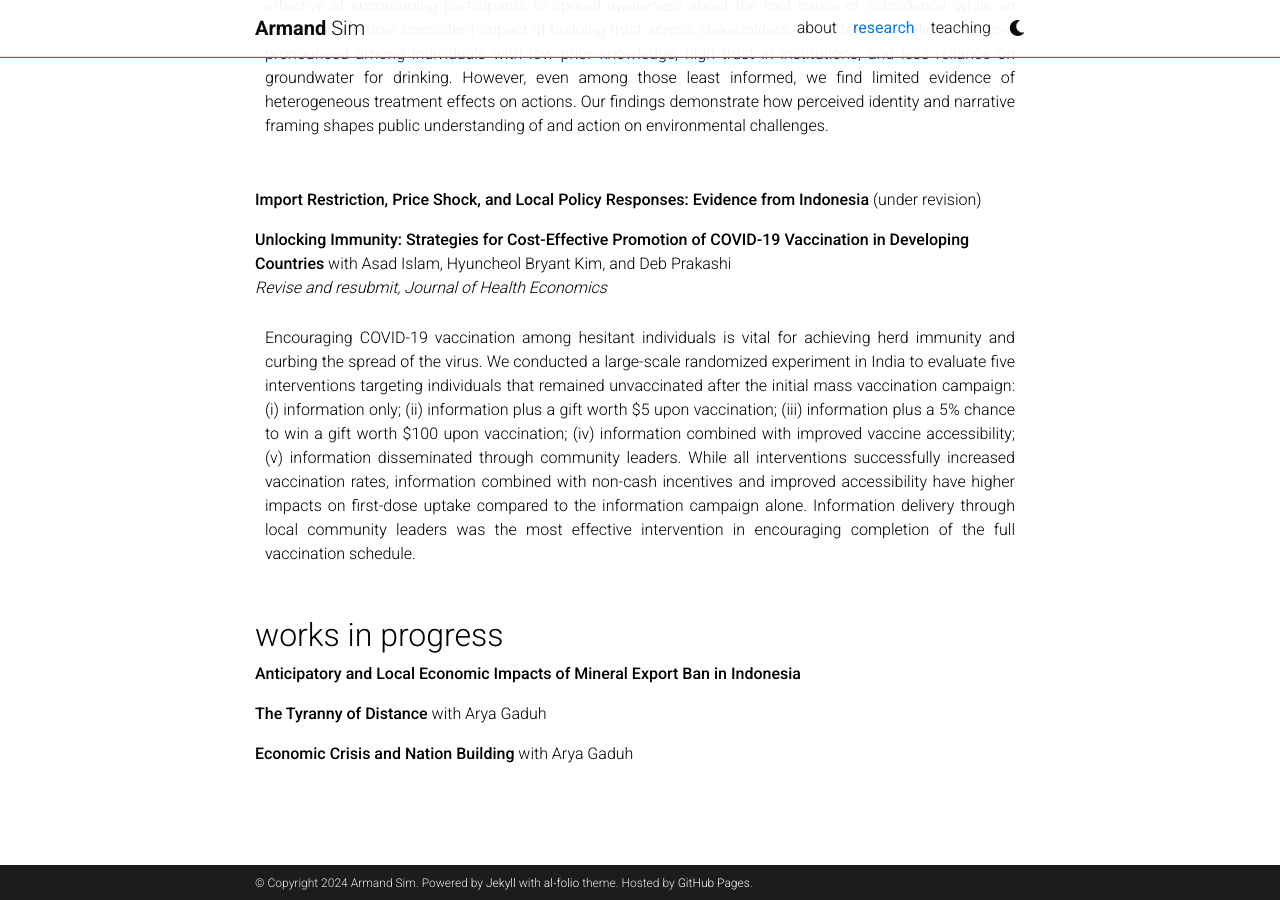
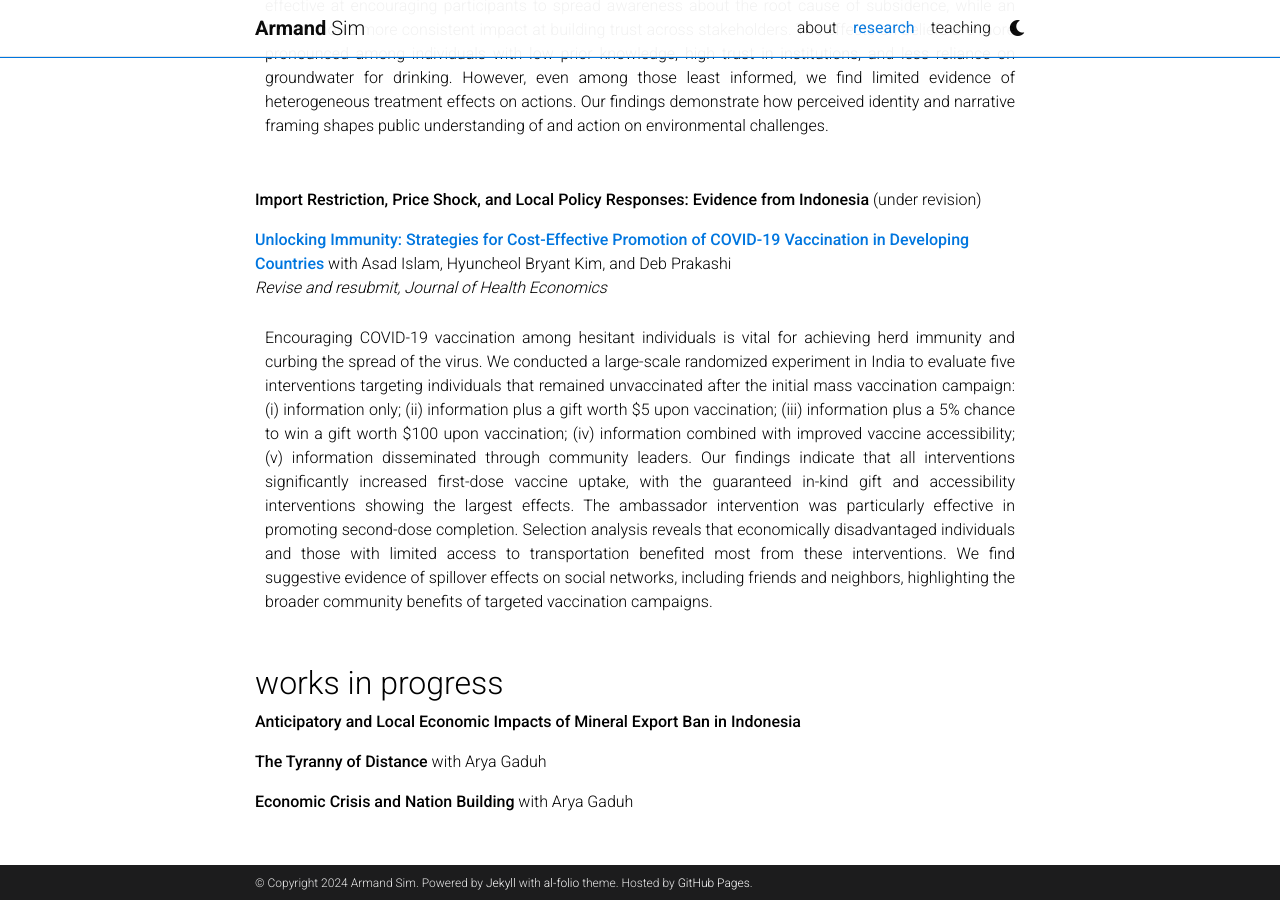
Before and after one commit to armandsim/armandsim.github.io, a Jekyll site: the page built from _pages/research.md, in a window 1280 px wide and 900 px high, scrolled down 1802 px. Built offline with Jekyll 4.4.1, drawn with Linux system fonts in a browser that asks for light colours; comment, search, counter and statistics services are not loaded; a style sheet for code colours, icons or effects is not loaded.

Commit message:
Update vaccine paper india

```diff
--- a/_pages/research.md
+++ b/_pages/research.md
@@ -90,12 +90,14 @@ Shifting beliefs and encouraging pro-sustainability behaviors to mitigate climat
 **Import Restriction, Price Shock, and Local Policy Responses: Evidence from Indonesia** (under revision)
 <br>
 
-**Unlocking Immunity: Strategies for Cost-Effective Promotion of COVID-19 Vaccination in Developing Countries** with Asad Islam, Hyuncheol Bryant Kim, and Deb Prakashi <br>
+**[Unlocking Immunity: Strategies for Cost-Effective Promotion of COVID-19 Vaccination in Developing Countries](/docs/Vaccine_Dec03_2024_v2.pdf.pdf)** with Asad Islam, Hyuncheol Bryant Kim, and Deb Prakashi <br>
 *Revise and resubmit, Journal of Health Economics*
 <br>
 
 <div class="abstract-content">
-Encouraging COVID-19 vaccination among hesitant individuals is vital for achieving herd immunity and curbing the spread of the virus. We conducted a large-scale randomized experiment in India to evaluate five interventions targeting individuals that remained unvaccinated after the initial mass vaccination campaign: (i) information only; (ii) information plus a gift worth $5 upon vaccination; (iii) information plus a 5% chance to win a gift worth $100 upon vaccination; (iv) information combined with improved vaccine accessibility; (v) information disseminated through community leaders. While all interventions successfully increased vaccination rates, information combined with non-cash incentives and improved accessibility have higher impacts on first-dose uptake compared to the information campaign alone. Information delivery through local community leaders was the most effective intervention in encouraging completion of the full vaccination schedule.
+Encouraging COVID-19 vaccination among hesitant individuals is vital for achieving herd immunity and curbing the spread of the virus. We conducted a large-scale randomized experiment in India to evaluate five interventions targeting individuals that remained unvaccinated after the initial mass vaccination campaign: (i) information only; (ii) information plus a gift worth $5 upon vaccination; (iii) information plus a 5% chance to win a gift worth $100 upon vaccination; (iv) information combined with improved vaccine accessibility; (v) information disseminated through community leaders. Our findings indicate
+that all interventions significantly increased first-dose vaccine uptake, with the guaranteed in-kind gift and accessibility interventions showing the largest effects. The ambassador intervention was particularly effective in promoting second-dose completion. Selection analysis reveals that economically disadvantaged individuals and those with limited access to transportation benefited most from these interventions. We find suggestive evidence of spillover effects on social networks, including friends and neighbors, highlighting the broader community benefits of targeted vaccination
+campaigns.
 </div>
 {: style="text-align: justify"}
 <br>
```
Also changed, not shown: 1 other file.
